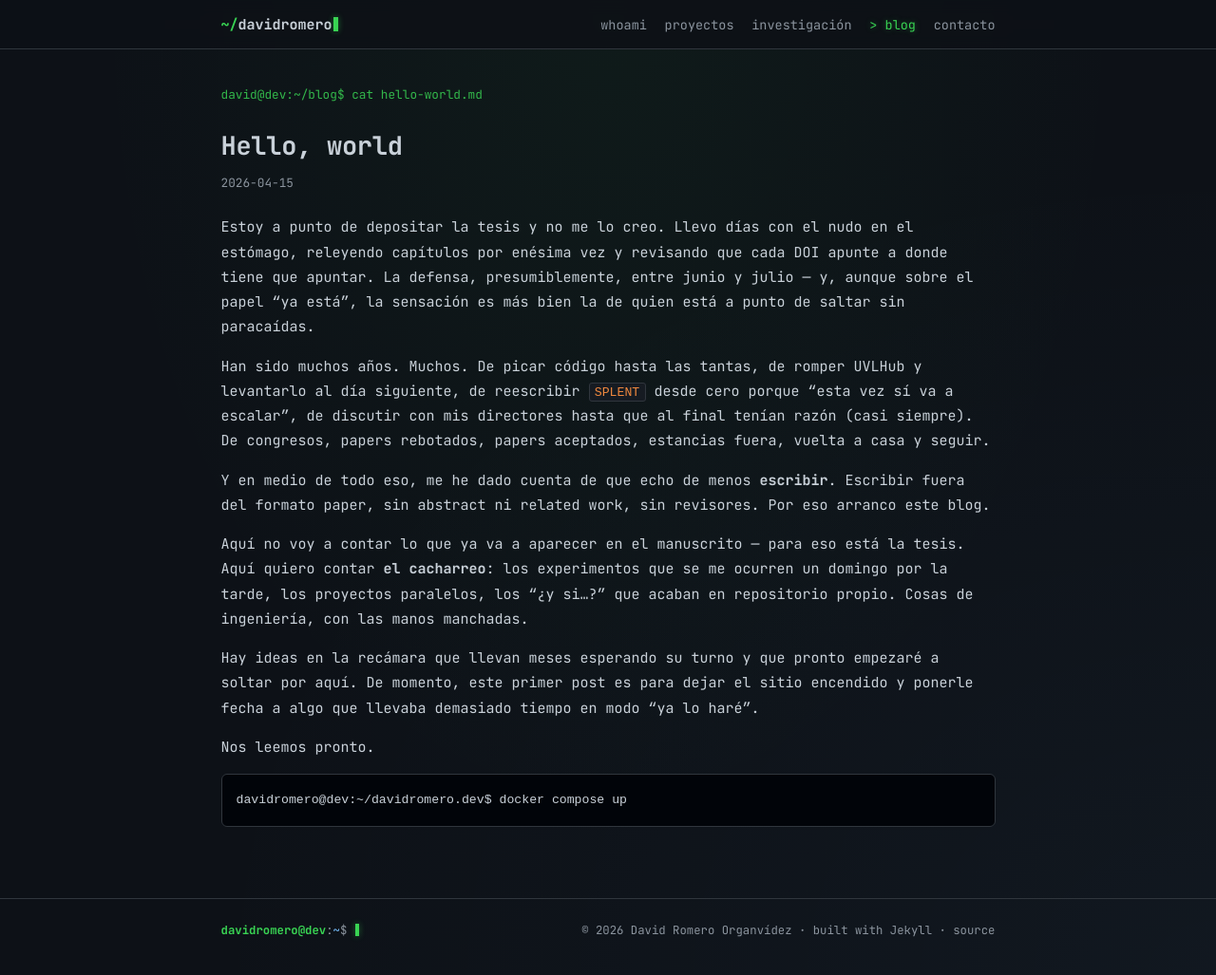
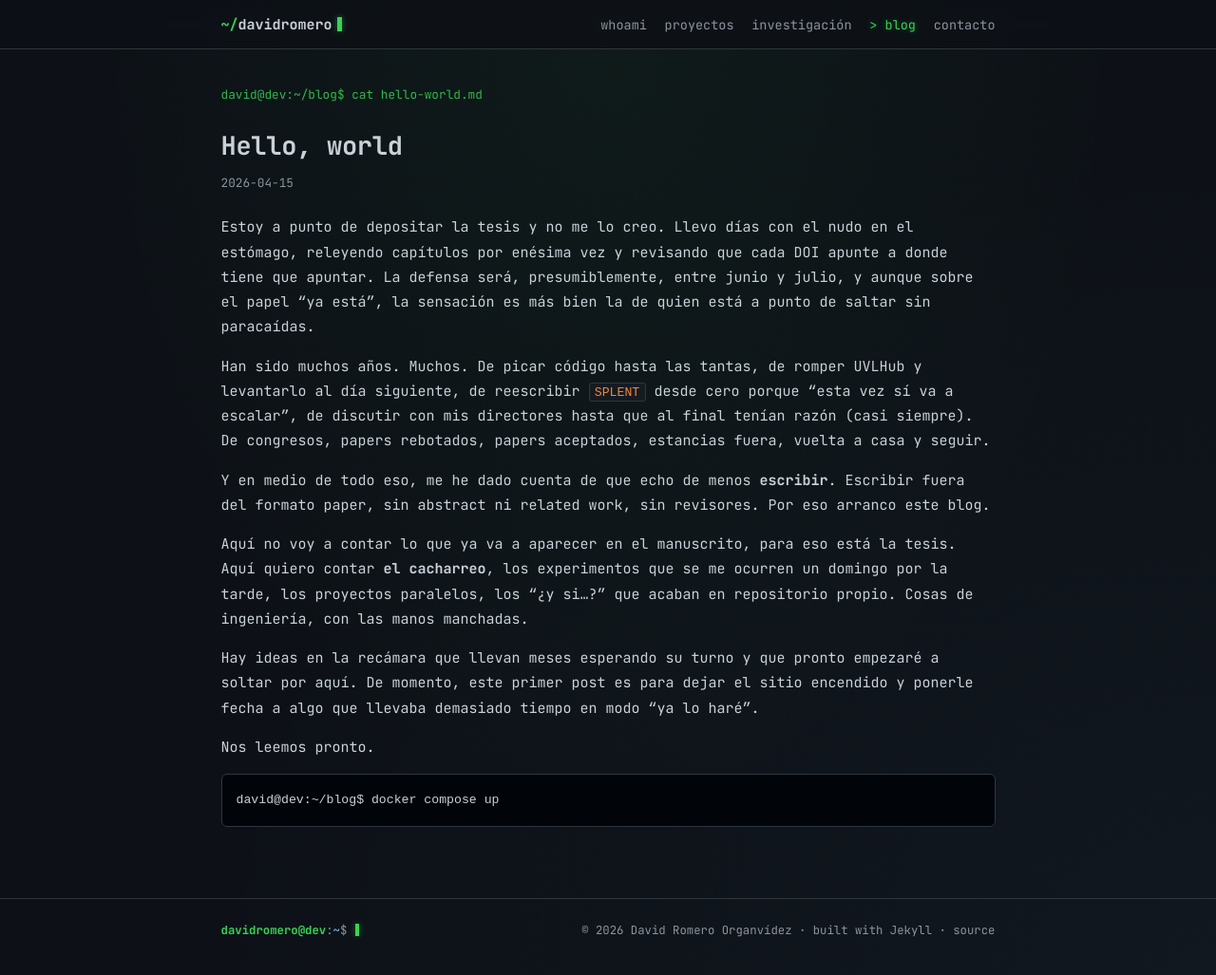
Before and after one commit to drorganvidez/davidromero.dev, a Jekyll site: the page built from _posts/2026-04-15-hello-world.md, in a window 1280 px wide and 1027 px high. Shown: the whole window at 95% size. Built offline with Jekyll 4.4.1, drawn with Linux system fonts in a browser that asks for light colours.

Commit message:
fix: Corrige defectos visuales

````diff
--- a/_posts/2026-04-15-hello-world.md
+++ b/_posts/2026-04-15-hello-world.md
@@ -5,9 +5,9 @@
 
 Estoy a punto de depositar la tesis y no me lo creo. Llevo días con el nudo en
 el estómago, releyendo capítulos por enésima vez y revisando que cada DOI
-apunte a donde tiene que apuntar. La defensa, presumiblemente, entre junio y julio — y, aunque sobre el
-papel "ya está", la sensación es más bien la de quien está a punto de saltar
-sin paracaídas.
+apunte a donde tiene que apuntar. La defensa será, presumiblemente, entre
+junio y julio, y aunque sobre el papel "ya está", la sensación es más bien la
+de quien está a punto de saltar sin paracaídas.
 
 Han sido muchos años. Muchos. De picar código hasta las tantas, de romper
 UVLHub y levantarlo al día siguiente, de reescribir `SPLENT` desde cero porque
@@ -19,8 +19,8 @@
 Escribir fuera del formato paper, sin abstract ni related work, sin revisores.
 Por eso arranco este blog.
 
-Aquí no voy a contar lo que ya va a aparecer en el manuscrito — para eso está
-la tesis. Aquí quiero contar **el cacharreo**: los experimentos que se me
+Aquí no voy a contar lo que ya va a aparecer en el manuscrito, para eso está
+la tesis. Aquí quiero contar **el cacharreo**, los experimentos que se me
 ocurren un domingo por la tarde, los proyectos paralelos, los "¿y si…?" que
 acaban en repositorio propio. Cosas de ingeniería, con las manos manchadas.
 
@@ -32,5 +32,5 @@
 Nos leemos pronto.
 
 ```bash
-davidromero@dev:~/davidromero.dev$ docker compose up
+david@dev:~/blog$ docker compose up
 ```
--- a/assets/css/style.scss
+++ b/assets/css/style.scss
@@ -25,6 +25,7 @@
   font-size: 15px;
   line-height: 1.6;
   scroll-behavior: smooth;
+  overflow-x: hidden;
 }
 
 body {
@@ -35,8 +36,14 @@
   display: flex;
   flex-direction: column;
 }
-main.container { flex: 1 0 auto; }
+main.container { flex: 1 0 auto; min-width: 0; }
 .footer { flex-shrink: 0; }
+
+/* global guards against overflow */
+img, svg, video, canvas, iframe { max-width: 100%; height: auto; }
+pre, code { max-width: 100%; }
+.post, .project, .post-content, .section, .terminal { min-width: 0; }
+.post-content { overflow-wrap: anywhere; word-break: break-word; }
 
 ::selection { background: rgba(57, 211, 83, 0.3); color: #fff; }
 
@@ -75,6 +82,7 @@
   font-weight: 700;
   border: none;
 }
+.brand .cursor { margin-left: 0.35em; }
 .brand-prompt { color: var(--accent); }
 .brand-name { color: var(--fg); }
 .nav-links {
@@ -226,6 +234,7 @@
   padding: 0;
   margin: 0;
 }
+.project-list { margin-top: 1.2rem; }
 .recent-list li {
   padding: 0.6rem 0;
   border-bottom: 1px solid var(--border);
@@ -248,11 +257,12 @@
 .project-list li {
   border: 1px solid var(--border);
   border-radius: 6px;
-  padding: 0.9rem 1rem;
-  margin-bottom: 0.8rem;
+  padding: 1.1rem 1.2rem;
+  margin-bottom: 1.4rem;
   background: var(--bg-elev);
   transition: border-color 0.15s ease, transform 0.15s ease;
 }
+.project-list li:last-child { margin-bottom: 0; }
 .project-list li:hover {
   border-color: var(--accent);
   transform: translateY(-1px);
@@ -295,6 +305,8 @@
   border-radius: 6px;
   padding: 1rem;
   overflow-x: auto;
+  white-space: pre-wrap;
+  word-break: break-word;
 }
 .post-content pre code {
   background: transparent;
````
Also changed, not shown: contact.md (+1 -1 lines), research.md (+1 -1 lines).
